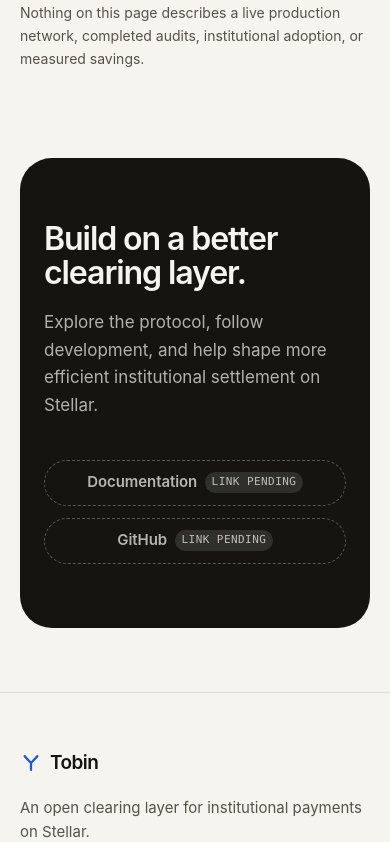
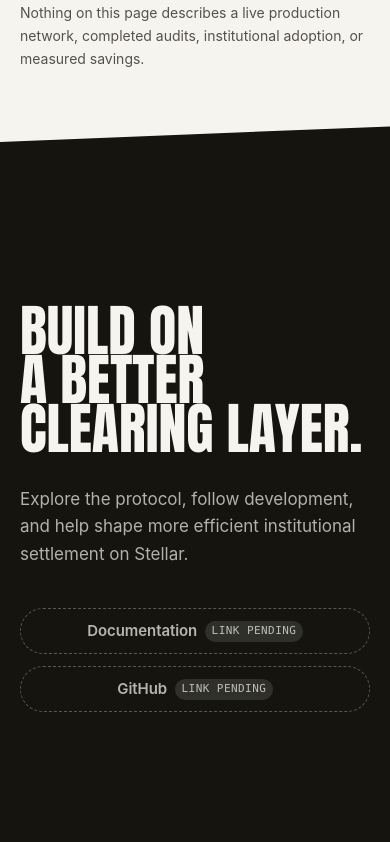
Before and after one commit to tobin-protocol/tobin, a Next.js app: page / in a window 390 px wide. Shown: the part 6682-7524 px from the top of the page. Built offline with nearby package versions, Linux system fonts and the light colour scheme; no server answers; a web font is replaced by a local one.

Commit message:
Turn the final call to action into a full-bleed ink outro
Giant Aalto headline on ink with a diagonal top seam, staggered reveals,
signal-coloured primary button when a docs URL exists. Placeholders for
unknown links are unchanged.

```diff
--- a/src/components/FinalCta.tsx
+++ b/src/components/FinalCta.tsx
@@ -4,20 +4,28 @@
 
 export function FinalCta() {
   return (
-    <section aria-labelledby="cta-title" className="pb-16 pt-8 md:pb-24">
+    <section
+      aria-labelledby="cta-title"
+      data-surface="dark"
+      data-nav-tone="dark"
+      className="seam relative flex min-h-[85vh] items-center bg-ink pb-28 pt-40 text-paper md:pb-36 md:pt-52"
+    >
       <Container>
         <Reveal>
-          <div className="rounded-[2rem] bg-ink px-6 py-16 text-paper sm:px-12 md:py-24">
-            <h2 id="cta-title" className="text-title max-w-[28rem] text-balance">
+          <h2 id="cta-title" className="font-display max-w-[16ch] text-[clamp(3.5rem,9.5vw,9.5rem)] uppercase leading-[0.88] text-balance">
             Build on a better clearing layer.
           </h2>
-            <p className="mt-5 max-w-[30rem] text-[1.0625rem] leading-relaxed text-paper/70 md:text-lg">
+        </Reveal>
+        <Reveal delay={0.12}>
+          <p className="mt-8 max-w-[30rem] text-[1.0625rem] leading-relaxed text-paper/70 md:text-lg">
             Explore the protocol, follow development, and help shape more
             efficient institutional settlement on Stellar.
           </p>
+        </Reveal>
+        <Reveal delay={0.24}>
           <div className="mt-10 flex flex-col gap-3 sm:flex-row">
             {links.docs ? (
-                <ButtonLink href={links.docs} variant="light">
+              <ButtonLink href={links.docs} variant="signal">
                 Read the documentation
                 <Arrow />
               </ButtonLink>
@@ -32,7 +40,6 @@
               <PendingLink>GitHub</PendingLink>
             )}
           </div>
-          </div>
         </Reveal>
       </Container>
     </section>
--- a/src/components/ui.tsx
+++ b/src/components/ui.tsx
@@ -14,12 +14,13 @@
   );
 }
 
-type Variant = "primary" | "secondary" | "light" | "outline-light";
+type Variant = "primary" | "secondary" | "light" | "signal" | "outline-light";
 
 const variantClass: Record<Variant, string> = {
   primary: "btn-primary",
   secondary: "btn-secondary",
   light: "btn-light",
+  signal: "btn-signal",
   "outline-light": "btn-outline-light",
 };
 
```
Lines whose indentation alone changed are shown as unchanged.
